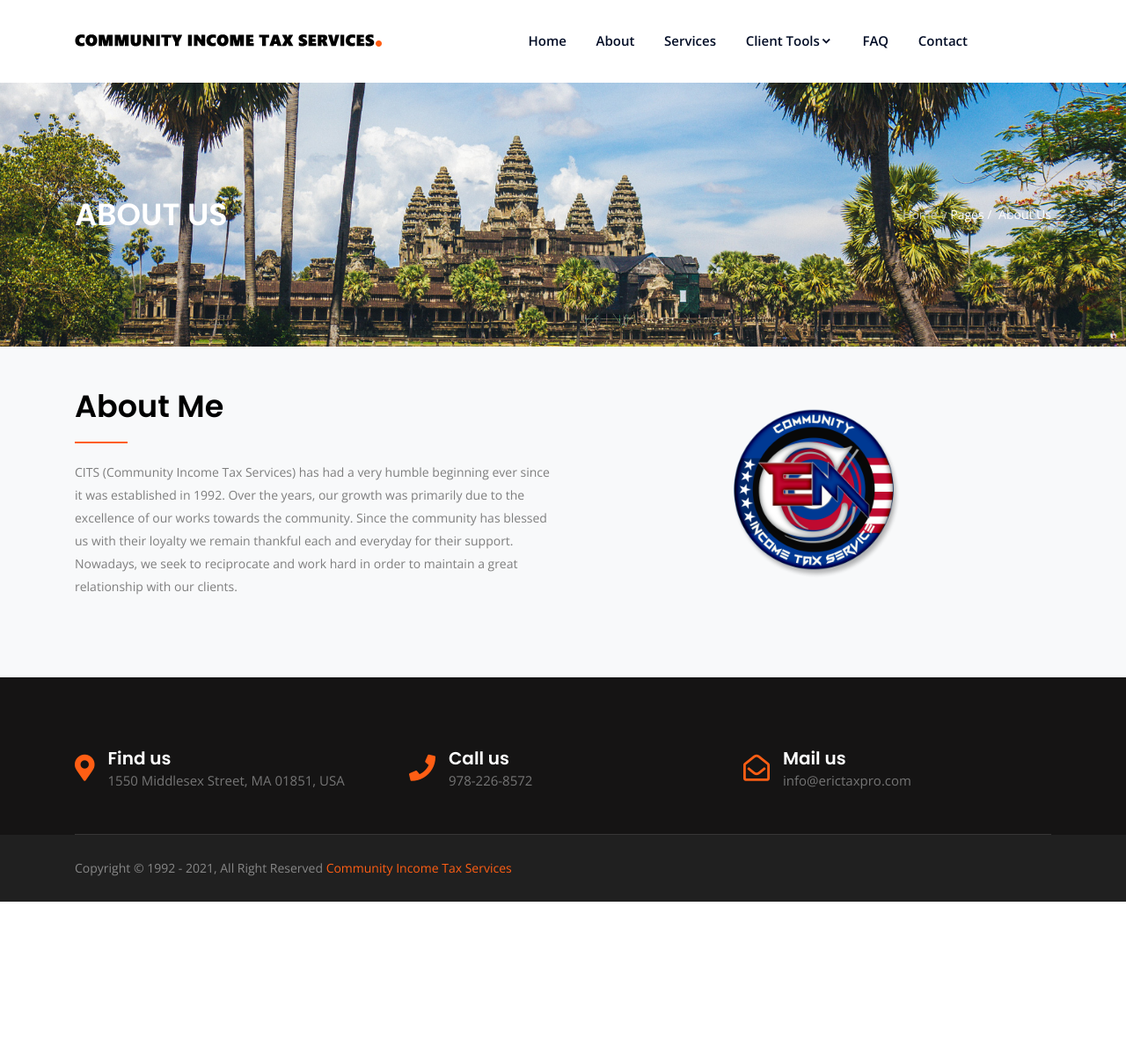
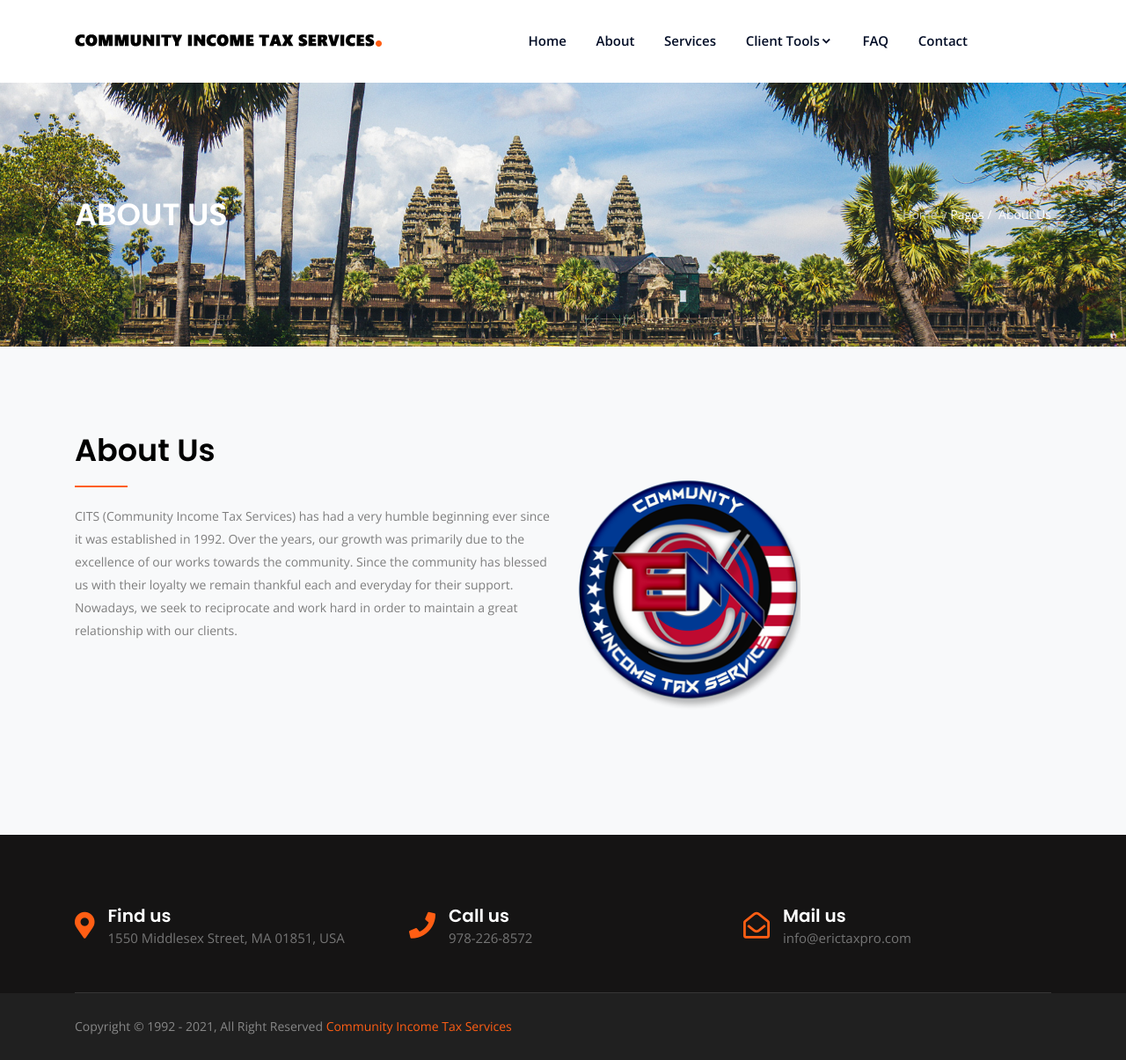
Before and after one commit to johnny-mom/erictaxpro-jekyll, a Jekyll site: the page built from pages/about.html, in a window 1280 px wide. Shown: the whole page at 88% size. Built offline with Jekyll 4.4.1, drawn with Linux system fonts in a browser that asks for light colours; before the commit the page ends 1025 px from its top, so only the background shows below that.

Commit message:
update profile, fixed footer

```diff
--- a/pages/about.html
+++ b/pages/about.html
@@ -3,21 +3,25 @@ layout: page
 title: About Us
 ---
 <!-- about-area -->
-<section class="about-area grey-bg pb-50 pt-50">
+<section class="about-area grey-bg pb-60 pt-100">
     <div class="container">
         <div class="row">
             <div class="col-xl-6 col-lg-6 mb-40">
                 <div class="section-title">
-                    <h2>About Me</h2>
+                    <h2>About Us</h2>
                 </div>
                 <div class="about-content">
                     <p>CITS (Community Income Tax Services) has had a very humble beginning ever since it was established in 1992. Over the years, our growth was primarily due to the excellence of our works towards the community. Since the community has blessed us with their loyalty we remain thankful each and everyday for their support. Nowadays, we seek to reciprocate and work hard in order to maintain a great relationship with our clients.</p>
                 </div>
             </div>
-            <div class="col-xl-6 pl-100">
+            <div class="col-xl-6 col-lg-6 mb-20 md-margin">
                 <div class="row">
-            <div class="about-img">
-                <img src="{{site.baseurl}}/assets/img/about/profile.png" class="img-fluid col-l-6" alt="" width="400" height="400">
+                    <div class="col-xl-6 col-md-6 mb-20">
+                        <div class="about-img">
+                            <img src="{{site.baseurl}}/assets/img/about/profile.png" class="img-fluid" alt="">
+                        </div>
+                    </div>
+                </div>
             </div>
         </div>
     </div>
```
Also changed, not shown: assets/img/about/eric_profile.jpg (deleted), assets/img/about/profile.png.
